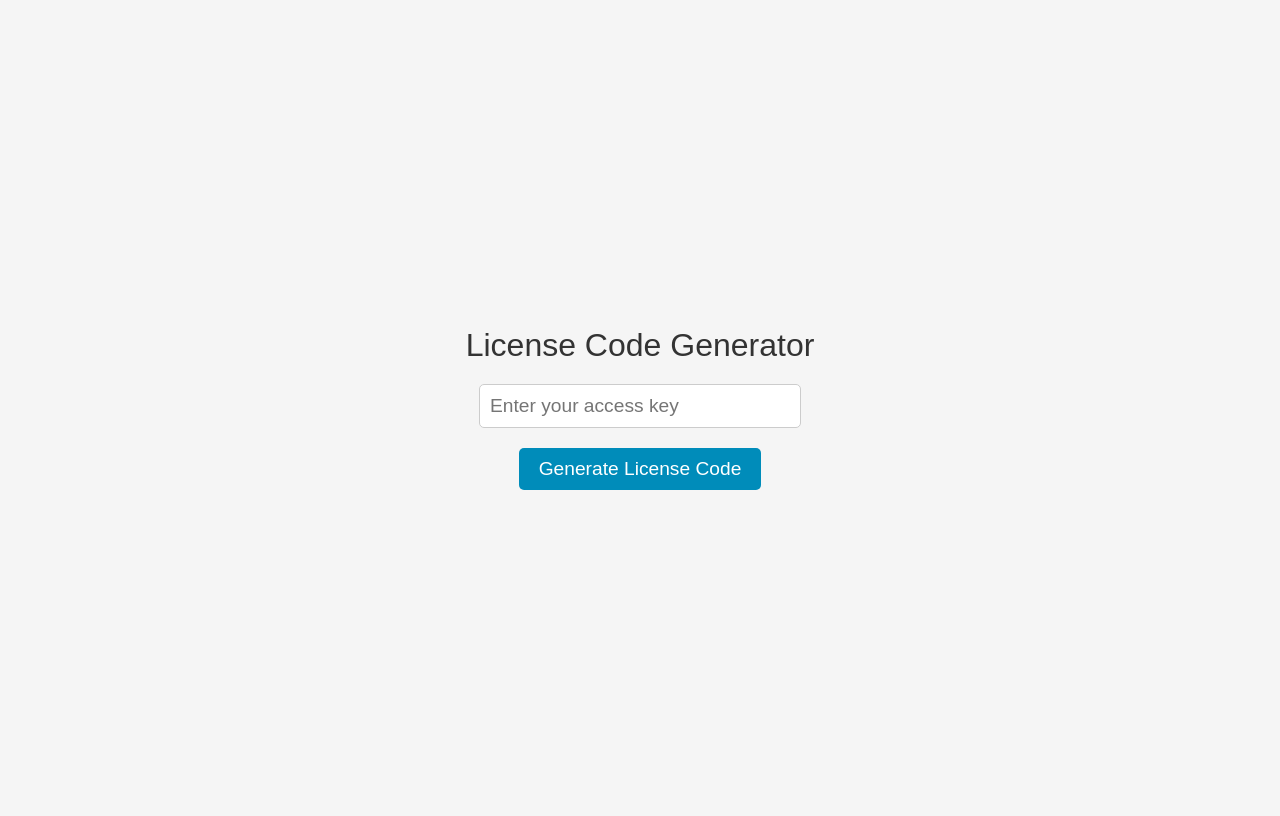
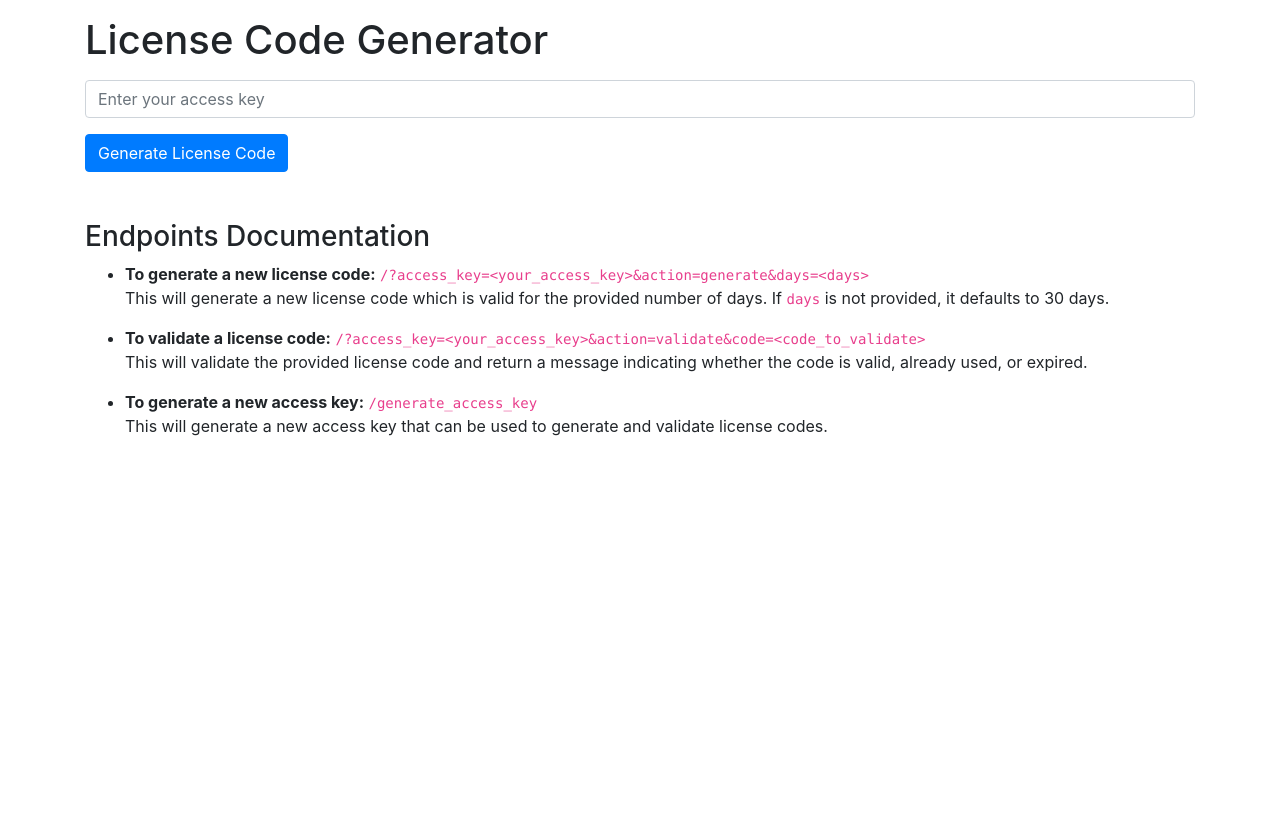
Before and after one commit to TG-Collection/RedeemGen, a Flask app: page / in a window 1280 px wide. After the commit the page ends 436 px from the top, so only its background shows below. Run offline with Flask 3, Linux system fonts and the light colour scheme; some libraries are stand-ins or nearby versions.

Commit message:
Update index.html

```diff
--- a/templates/index.html
+++ b/templates/index.html
@@ -2,69 +2,39 @@
 <html>
 <head>
     <title>License Code Generator</title>
+    <link rel="stylesheet" href="https://stackpath.bootstrapcdn.com/bootstrap/4.3.1/css/bootstrap.min.css">
     <style>
-        body {
-            background-color: #f5f5f5;
-            font-family: Arial, sans-serif;
-        }
-        .container {
-            display: flex;
-            flex-direction: column;
-            align-items: center;
-            justify-content: center;
-            height: 100vh;
-            padding: 0 20px;
-        }
-        .title {
-            font-size: 2em;
-            color: #333;
-            margin-bottom: 20px;
-        }
-        #accessKeyInput {
-            font-size: 1.2em;
-            padding: 10px;
-            width: 300px;
-            margin-bottom: 20px;
-            border-radius: 5px;
-            border: 1px solid #ccc;
-        }
-        #generateButton {
-            font-size: 1.2em;
-            padding: 10px 20px;
-            cursor: pointer;
-            background-color: #008CBA;
-            border: none;
-            color: white;
-            border-radius: 5px;
-        }
-        #generateButton:hover {
-            background-color: #007B9A;
-        }
+        /* Add your CSS here */
     </style>
 </head>
 <body>
     <div class="container">
-        <div class="title">License Code Generator</div>
-        <input id="accessKeyInput" type="text" placeholder="Enter your access key">
-        <button id="generateButton">Generate License Code</button>
+        <h1 class="my-3">License Code Generator</h1>
+        <div id="generator">
+            <input class="form-control" type="text" id="accessKeyInput" placeholder="Enter your access key">
+            <button class="btn btn-primary mt-3" id="generateButton">Generate License Code</button>
+        </div>
+        <div id="doc" class="my-5">
+            <h3>Endpoints Documentation</h3>
+            <ul>
+                <li>
+                    <strong>To generate a new license code:</strong>
+                    <code>/?access_key=&lt;your_access_key&gt;&action=generate&days=&lt;days&gt;</code>
+                    <p>This will generate a new license code which is valid for the provided number of days. If <code>days</code> is not provided, it defaults to 30 days.</p>
+                </li>
+                <li>
+                    <strong>To validate a license code:</strong>
+                    <code>/?access_key=&lt;your_access_key&gt;&action=validate&code=&lt;code_to_validate&gt;</code>
+                    <p>This will validate the provided license code and return a message indicating whether the code is valid, already used, or expired.</p>
+                </li>
+                <li>
+                    <strong>To generate a new access key:</strong>
+                    <code>/generate_access_key</code>
+                    <p>This will generate a new access key that can be used to generate and validate license codes.</p>
+                </li>
+            </ul>
+        </div>
     </div>
-
-    <script>
-        document.getElementById('generateButton').onclick = function() {
-            var accessKey = document.getElementById('accessKeyInput').value;
-            var url = '/?access_key=' + accessKey + '&action=generate&days=30';
-
-            fetch(url)
-                .then(response => {
-                    var contentType = response.headers.get("content-type");
-                    if (contentType && contentType.indexOf("application/json") !== -1) {
-                        return response.json().then(data => alert('License code: ' + data.license_code));
-                    } else {
-                        throw 'Invalid access key or server error';
-                    }
-                })
-                .catch(error => alert('Error: ' + error));
-        };
-    </script>
+    <script src="script.js"></script>
 </body>
 </html>
```
